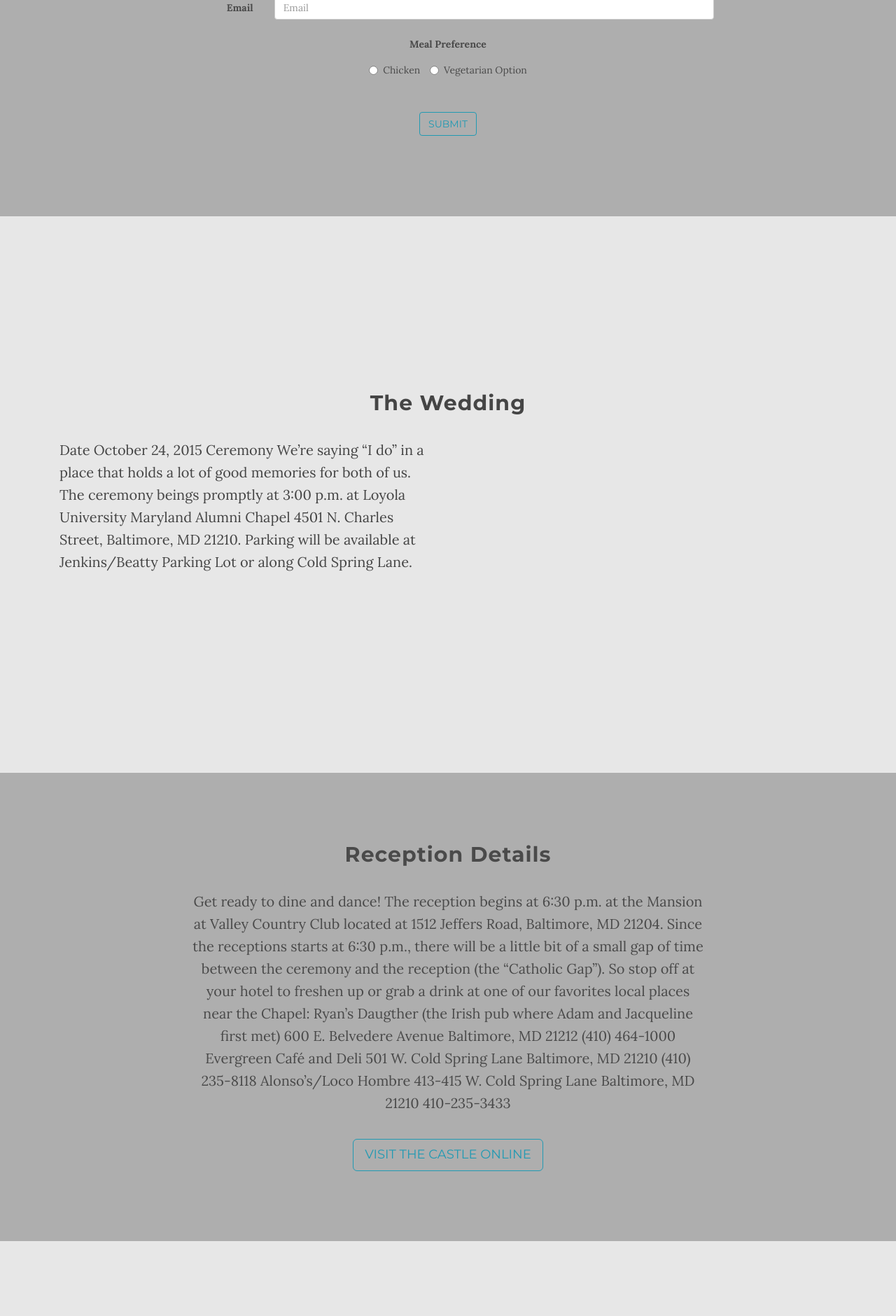
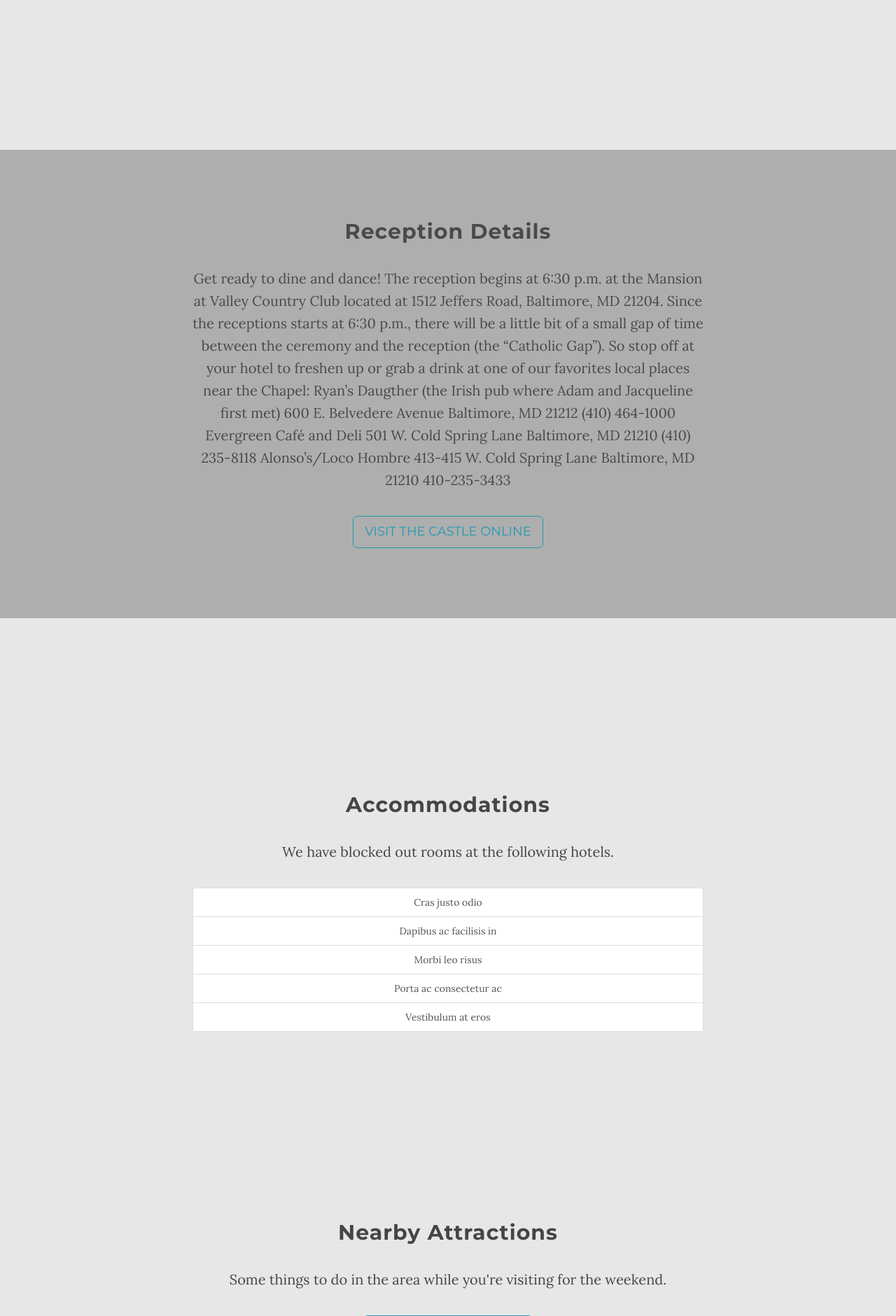
Before and after one commit to gammadistribution/wedding_rsvp, a Django app: page / in a window 1280 px wide. Shown: the part 4004-5884 px from the top of the page at 70% size. Run offline with Django 3.2, Linux system fonts and the light colour scheme; parts of the project's set-up code (start-up, migrations or seed data) failed here and were passed over; some libraries are stand-ins or nearby versions.

Commit message:
Cleaned up formatting

```diff
--- a/templates/home.html
+++ b/templates/home.html
@@ -1,6 +1,7 @@
 {% extends 'base.html' %}
 
 {% block content %}
+
 <!-- Intro Header -->
 <header class="intro">
   <div class="intro-body">
@@ -20,7 +21,6 @@
     </div>
   </div>
 </header>
-
 
 <!-- About Section -->
 <section id="about" class="container content-section">
@@ -110,6 +110,7 @@ In October 2013, Adam took Jacqueline to dinner at the same Irish pub where they
 </div>
 </section>
 
+<!-- Gallery Section-->
 <section id="gallery" class="content-section text-center">
   <div class="content">
     <h1>Galleria Classic Theme</h1>
@@ -193,58 +194,6 @@ In October 2013, Adam took Jacqueline to dinner at the same Irish pub where they
     </div>
 </section>
 
-    <!-- RSVP Section -->
-    <section id="rsvp" class="content-section text-center">
-        <div class="download-section">
-            <div class="container">
-                <div class="col-lg-8 col-lg-offset-2">
-                    <h2>RSVP</h2>
-                    <div class="row">
-					<div class="col-xs-8-offset-2">
-						<label class="control-label">Will you be joining us for the big day?</label><br>
-							<label class="radio-inline">
-							<input type="radio" name="inlineRadioOptions" id="inlineRadio1" value="option1"> Wouldn't miss it for the world.
-					</label>
-					<label class="radio-inline">
-						<input type="radio" name="inlineRadioOptions" id="inlineRadio2" value="option2">Regretfully, cannot make it.
-						</label>
-						<br>
-						<br>
-			 			<form class="form-horizontal">
-							<div class="form-group">
-							<label for="inputEmail3" class="col-sm-2 control-label">Name</label>
-							<div class="col-sm-10">
-							<input type="name" class="form-control" id="inputEmail3" placeholder="Name">
-						</div>
-						</div>
-					<div class="form-group">
-						<label for="inputPassword3" class="col-sm-2 control-label">Email</label>
-						<div class="col-sm-10">
-						<input type="email" class="form-control" id="inputEmail3" placeholder="Email">
-							</div>
-								</div>
-					<label class="control-label">Meal Preference</label><br>
-						<label class="radio-inline">
-						<input type="radio" name="inlineRadioOptions" id="inlineRadio1" value="option1"> Chicken
-					</label>
-					<label class="radio-inline">
-						<input type="radio" name="inlineRadioOptions" id="inlineRadio2" value="option2">Vegetarian Option
-					</label>
-					<br>
-					<div class="form-group">
-						<div class="col-sm-offset-1 col-sm-10" id="submit">
-					<button type="submit" class="btn btn-default">Submit</button>
-					</div>
-					</div>
-  </div>
-</form>
-</div>
-
-                </div>
-            </div>
-        </div>
-    </section>
-
 <!-- About Section -->
 <section id="about" class="container content-section">
   <div class="row">
@@ -303,7 +252,7 @@ Baltimore, MD 21210
 
 <!-- Accommodations Section -->
 <section id="accommodations" class="content-section text-center">
-        <div class="acoomodations-section">
+  <div class="accomodations-section">
     <div class="container">
       <div class="col-lg-8 col-lg-offset-2">
         <h2>Accommodations</h2>
@@ -335,7 +284,6 @@ Baltimore, MD 21210
   </div>
 </section>
 
-
 <!-- Contact Section -->
 <section id="contact" class="container content-section text-center">
   <div class="row">
@@ -360,7 +308,6 @@ Baltimore, MD 21210
 </section>
 
 <!-- Map Section -->
-
 <section>
   <div class="container text-center">
     <div class="col-lg-8 col-lg-offset-2">
```
Lines whose indentation alone changed are shown as unchanged.
